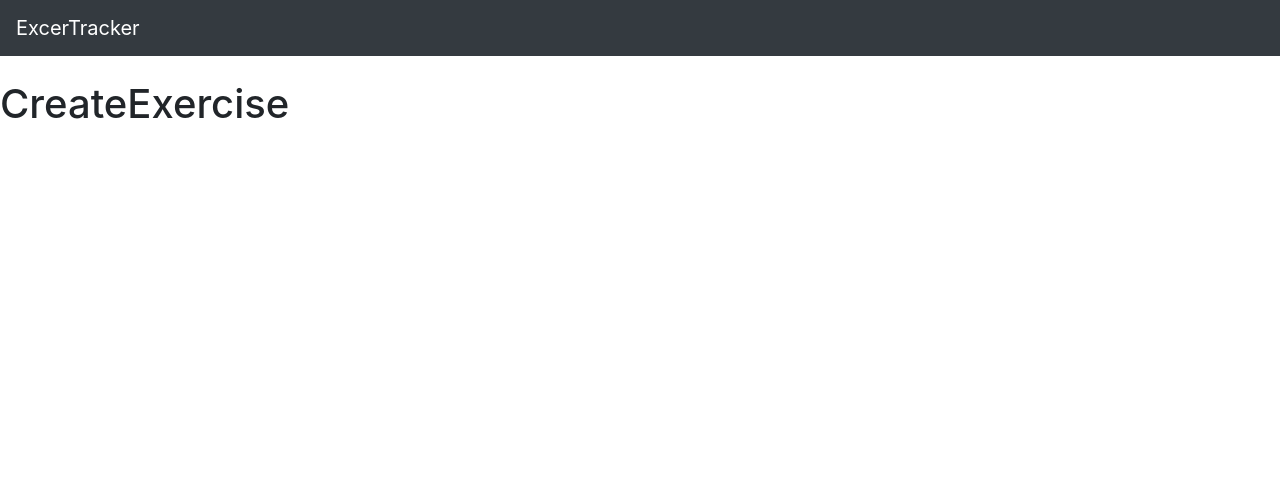
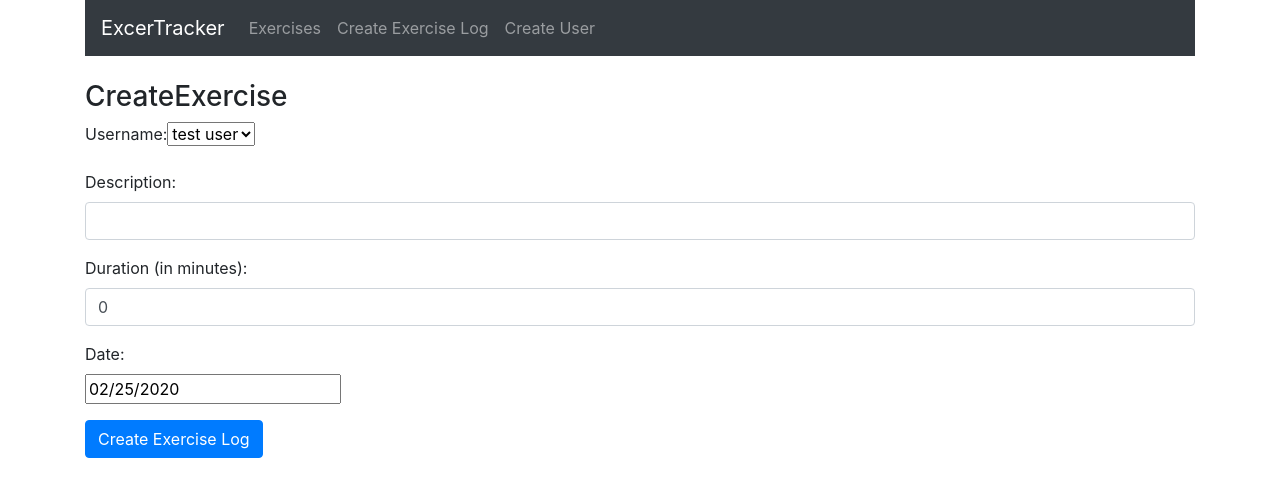
Before and after one commit to DrGooseman/MERN-ExerciseTracker, a React (Create React App) app: page /create in a window 1280 px wide. Shown: the top 496 px of the page. Built offline with nearby package versions, Linux system fonts and the light colour scheme; the HTML template or start-up script is replaced by a standard one.

Commit message:
adds create-exercise component

```diff
--- a/package.json
+++ b/package.json
@@ -8,6 +8,7 @@
     "@testing-library/user-event": "^7.2.1",
     "bootstrap": "^4.4.1",
     "react": "^16.12.0",
+    "react-datepicker": "^2.13.0",
     "react-dom": "^16.12.0",
     "react-router-dom": "^5.1.2",
     "react-scripts": "3.4.0"
--- a/src/App.js
+++ b/src/App.js
@@ -10,12 +10,14 @@ import CreateUser from "./components/create-user.component";
 function App() {
   return (
     <Router>
+      <div className="container">
         <Navbar />
         <br />
         <Route path="/" exact component={ExercisesList} />
         <Route path="/edit/:id" component={EditExercise} />
         <Route path="/create" component={CreateExercise} />
         <Route path="/user" component={CreateUser} />
+      </div>
     </Router>
   );
 }
--- a/src/components/create-exercise.component.jsx
+++ b/src/components/create-exercise.component.jsx
@@ -1,5 +1,106 @@
-import React from "react";
+import React, { useState, useEffect, useRef } from "react";
+import DatePicker from "react-datepicker";
+import "react-datepicker/dist/react-datepicker.css";
 
 export default function CreateExercise() {
-  return <h1>CreateExercise</h1>;
+  const [username, setUsername] = useState("");
+  const [description, setDescription] = useState("");
+  const [duration, setDuration] = useState(0);
+  const [date, setDate] = useState(new Date());
+  const [users, setUsers] = useState([]);
+
+  const inputRef = useRef(null);
+
+  //   componentDidMount(){
+  //       setUsers(["test user"]);
+  //       setUsers(["test user"]);
+  //   }
+
+  useEffect(() => {
+    setUsers(["test user"]);
+    setUsername("test user");
+  }, []);
+
+  function onChangeUsername(e) {
+    setUsername(e.target.value);
+  }
+  function onChangeDescription(e) {
+    setDescription(e.target.value);
+  }
+  function onChangeDuration(e) {
+    setDuration(e.target.value);
+  }
+  function onChangeDate(newDate) {
+    setDate(newDate);
+  }
+
+  function onSubmit(e) {
+    e.preventDefault();
+
+    const exercise = {
+      username,
+      description,
+      duration,
+      date
+    };
+
+    console.log(exercise);
+    window.location = "/";
+  }
+
+  return (
+    <div>
+      <h3>CreateExercise</h3>
+      <form onSubmit={onSubmit}>
+        <div className="form-group">
+          <label>Username: </label>
+          <select
+            ref={inputRef}
+            requiredclassName="form-control"
+            value={username}
+            onChange={onChangeUsername}
+          >
+            {users.map(user => (
+              <option key={user} value={user}>
+                {user}
+              </option>
+            ))}
+          </select>
+        </div>
+        <div className="form-group">
+          <label>Description: </label>
+          <input
+            type="text"
+            required
+            className="form-control"
+            value={description}
+            onChange={onChangeDescription}
+          />
+        </div>
+        <div className="form-group">
+          <label>Duration (in minutes): </label>
+          <input
+            type="text"
+            required
+            className="form-control"
+            value={duration}
+            onChange={onChangeDuration}
+          />
+        </div>
+        <div className="form-group">
+          <label>Date: </label>
+          <div>
+            <DatePicker selected={date} onChange={onChangeDate} />
+          </div>
+        </div>
+        <div className="form-group">
+          <input
+            type="submit"
+            value="Create Exercise Log"
+            className="btn btn-primary"
+          />
+        </div>
+      </form>
+    </div>
+  );
 }
--- a/src/components/navbar.component.jsx
+++ b/src/components/navbar.component.jsx
@@ -7,6 +7,25 @@ export default function Navbar() {
       <Link to="/" class="navbar-brand">
         ExcerTracker
       </Link>
+      <div className="collpase navbar-collapse">
+        <ul className="navbar-nav mr-auto">
+          <li className="navbar-item">
+            <Link to="/" class="nav-link">
+              Exercises
+            </Link>
+          </li>
+          <li className="navbar-item">
+            <Link to="/create" class="nav-link">
+              Create Exercise Log
+            </Link>
+          </li>
+          <li className="navbar-item">
+            <Link to="/user" class="nav-link">
+              Create User
+            </Link>
+          </li>
+        </ul>
+      </div>
     </nav>
   );
 }
```
Also changed, not shown: 1 other file (tests, documents, lock files or other folders). Lines whose indentation alone changed are shown as unchanged.
